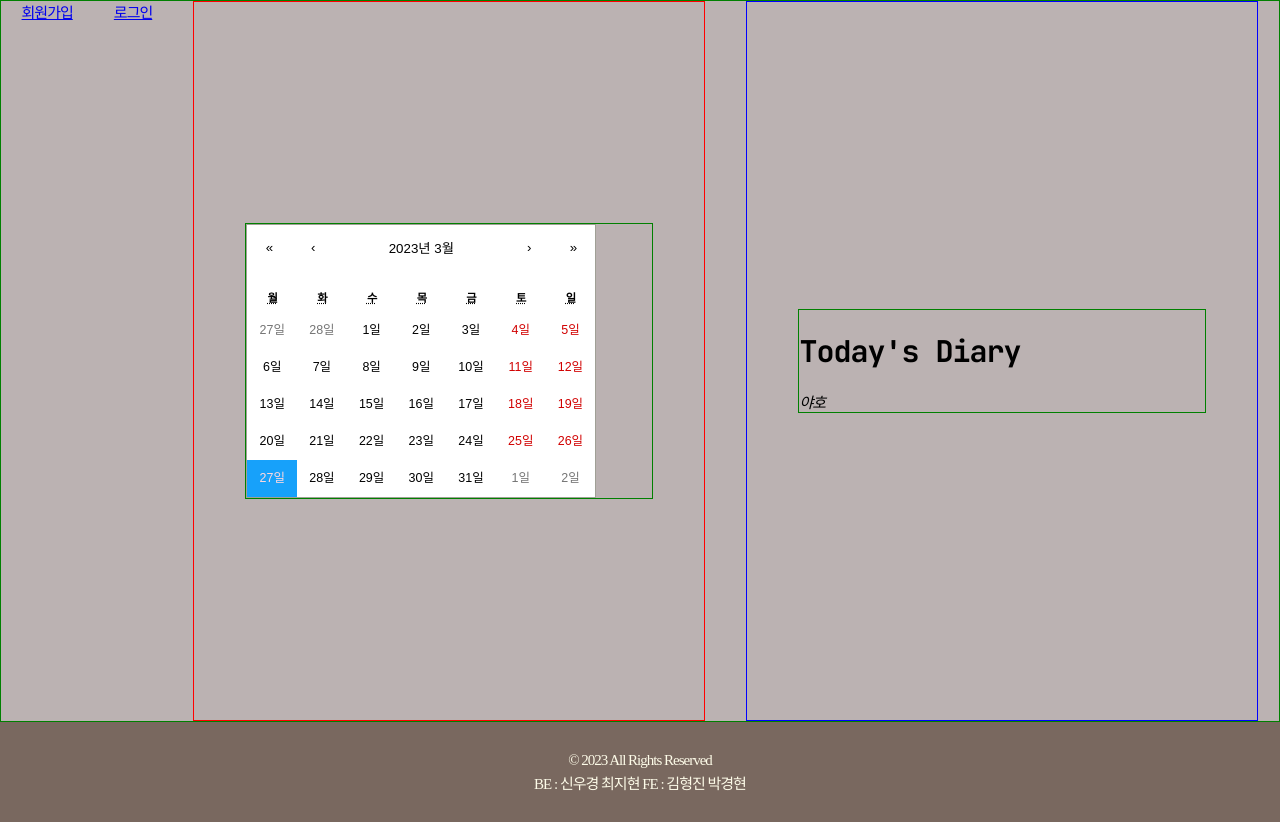
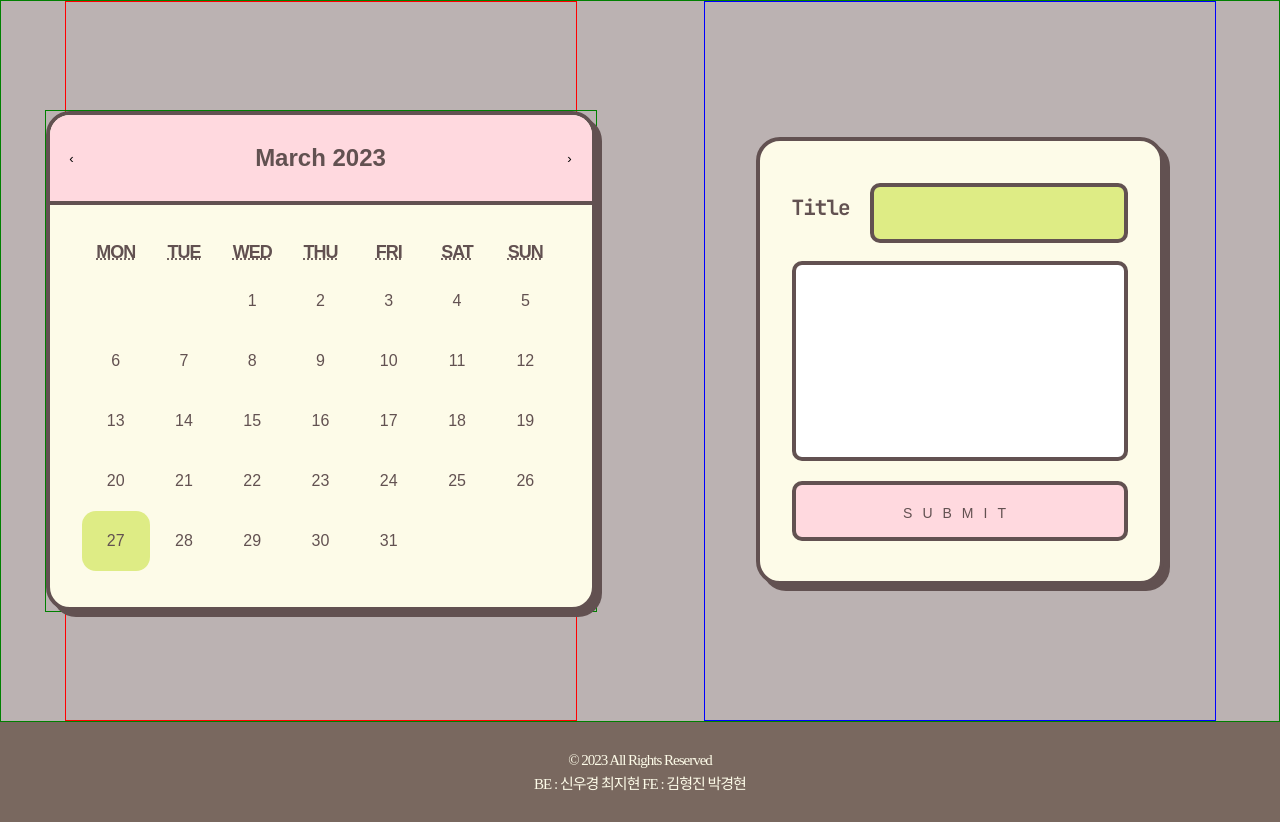
Before and after one commit to Pikadev1771/sentiment-analysis-diary, a Next.js app: page / in a window 1280 px wide. Built offline with nearby package versions, Linux system fonts and the light colour scheme.

Commit message:
style - #5 Calendar, Diary UI custom

```diff
--- a/components/button/Button.tsx
+++ b/components/button/Button.tsx
@@ -15,7 +15,8 @@ const BigButton = styled.button`
   border: 4px solid ${({ theme }) => theme.color.brown};
   border-radius: 10px;
   color: ${({ theme }) => theme.color.brown};
-  background-color: ${({ theme }) => theme.color.pink};
+  background-color: ${(props) =>
+    props.color ? props.color : ({ theme }) => theme.color.pink};
   font-size: 20px;
   font-weight: 600;
 `;
--- /dev/null
+++ b/components/calendar/ReactCalendar.tsx
@@ -0,0 +1,109 @@
+import React, { useState } from 'react';
+import styled from 'styled-components';
+import Calendar from 'react-calendar';
+import 'react-calendar/dist/Calendar.css';
+
+import Link from 'next/link';
+
+export default function ReactCalendar() {
+  const [value, onChange] = useState(new Date());
+
+  return (
+    <div>
+      <CalendarContainer>
+        {/* <Link href="/signup">회원가입</Link>
+        <Link href="/login">로그인</Link> */}
+        <Container>
+          <Calendar
+            locale="en"
+            onChange={onChange}
+            value={value}
+            formatDay={(locale, date) =>
+              date.toLocaleString('en', { day: 'numeric' })
+            }
+            next2Label={null}
+            prev2Label={null}
+            showNeighboringMonth={false}
+          />
+        </Container>
+      </CalendarContainer>
+    </div>
+  );
+}
+
+const CalendarContainer = styled.div`
+  width: 40vw;
+  height: 90vh;
+  border: 1px solid red;
+  display: flex;
+  justify-content: center;
+  align-items: center;
+`;
+
+const Container = styled.div`
+  border: 1px solid green;
+
+  .react-calendar {
+    width: 550px;
+    height: 500px;
+    background: ${({ theme }) => theme.color.cream};
+    border: 4px solid ${({ theme }) => theme.color.brown};
+    box-shadow: 6px 6px 0px 0px ${({ theme }) => theme.color.brown};
+    border-radius: 24px;
+    font-weight: 500;
+    font-size: 18px;
+    color: ${({ theme }) => theme.color.brown};
+  }
+
+  // 상단 년, 월
+  .react-calendar__navigation {
+    background: ${({ theme }) => theme.color.pink};
+    border-bottom: 4px solid ${({ theme }) => theme.color.brown};
+    height: 90px;
+    border-radius: 20px 20px 0 0;
+
+    span {
+      font-size: 24px;
+      font-weight: 600;
+      color: ${({ theme }) => theme.color.brown};
+    }
+  }
+
+  // 월 달력
+  .react-calendar__month-view {
+    padding: 12px 32px;
+    abbr {
+      // 텍스트
+      color: ${({ theme }) => theme.color.brown};
+      font-size: 16px;
+      font-weight: 500;
+    }
+  }
+
+  // 요일
+  .react-calendar__month-view__weekdays {
+    abbr {
+      // 텍스트
+      font-size: 18px;
+      font-weight: 900;
+    }
+  }
+
+  // 일
+  .react-calendar__tile {
+    text-align: center;
+    height: 60px;
+  }
+
+  // 오늘
+  .react-calendar__tile--now {
+    background: ${({ theme }) => theme.color.lime};
+
+    border-radius: 14px;
+  }
+  .react-calendar__tile--now:enabled:hover,
+  .react-calendar__tile--now:enabled:focus {
+    background: #deec85;
+    border-radius: 14px;
+  }
+`;
--- a/components/diary/Diary.tsx
+++ b/components/diary/Diary.tsx
@@ -1,8 +1,11 @@
 import React from 'react';
 import styled from 'styled-components';
+import { css } from 'styled-components';
 
 import styles from '../../styles/Diary.module.css';
 import { Roboto } from 'next/font/google';
+
+import { useForm } from 'react-hook-form';
 
 const roboto = Roboto({
   subsets: ['latin'],
@@ -11,14 +14,44 @@ const roboto = Roboto({
 });
 
 export default function Diary() {
+  const {
+    register,
+    handleSubmit,
+    watch,
+    formState: { errors },
+  } = useForm();
+
+  const onSubmit = (data) => console.log(data);
+
+  console.log('diaryTitle >>>', watch('diaryTitle'));
+  console.log('myDiary >>>', watch('myDiary'));
+
   return (
     <div>
       <DiaryContainer>
         <Container>
-          <h1>Today&apos;s Diary</h1>
+          {/* <h1>Today&apos;s Diary</h1>
           <div className={roboto.variable}>
             <p className={styles.text}>야호</p>
-          </div>
+          </div> */}
+
+          <DiaryForm onSubmit={handleSubmit(onSubmit)}>
+            <TitleContainer>
+              <h3>Title</h3>
+              <DiaryInput
+                {...register('diaryTitle', { required: true })}
+                id={'title'}
+              />
+            </TitleContainer>
+            {errors.diaryTitle && <p>제목을 작성해 주세요.</p>}
+            <DiaryInput
+              {...register('myDiary', { required: true })}
+              id={'diary'}
+            />
+
+            {errors.myDiary && <p>일기를 작성해 주세요.</p>}
+            <DiaryInput type="submit" value={'SUBMIT'} />
+          </DiaryForm>
         </Container>
       </DiaryContainer>
     </div>
@@ -36,5 +69,63 @@ const DiaryContainer = styled.div`
 
 const Container = styled.div`
   width: 80%;
-  border: 1px solid green;
+  padding: 32px;
+  background: ${({ theme }) => theme.color.cream};
+  border: 4px solid ${({ theme }) => theme.color.brown};
+  box-shadow: 6px 6px 0px 0px ${({ theme }) => theme.color.brown};
+  border-radius: 24px;
+  font-weight: 500;
+  font-size: 18px;
+  color: ${({ theme }) => theme.color.brown};
+
+  p {
+    font-size: 16px;
+    color: ${({ theme }) => theme.color.red};
+    text-align: right;
+  }
 `;
+
+const DiaryForm = styled.form`
+  max-width: 500px;
+  margin: 0 auto;
+`;
+
+const DiaryInput = styled.input`
+  display: block;
+  box-sizing: border-box;
+  width: 100%;
+  height: 200px;
+  border-radius: 10px;
+  border: 4px solid ${({ theme }) => theme.color.brown};
+  padding: 10px 15px;
+  font-size: 16px;
+  color: ${({ theme }) => theme.color.brown};
+  margin: 10px 0 8px 0;
+
+  ${(props) =>
+    props.id === 'title' &&
+    css`
+      height: 60px;
+      margin-left: 20px;
+      background: ${({ theme }) => theme.color.lime};
+    `}
+
+  ${(props) =>
+    props.type === 'submit' &&
+    css`
+      background: ${({ theme }) => theme.color.pink};
+      color: ${({ theme }) => theme.color.brown};
+      border: 4px solid ${({ theme }) => theme.color.brown};
+      height: 60px;
+      text-transform: uppercase;
+      margin-top: 20px;
+      padding: 20px;
+      font-size: 14px;
+      font-weight: 100;
+      letter-spacing: 10px;
+    `}
+`;
+
+const TitleContainer = styled.div`
+  display: flex;
+`;
--- a/components/diary/ReactCalendar.tsx
+++ /dev/null
@@ -1,42 +0,0 @@
-import React, { useState } from 'react';
-import styled from 'styled-components';
-import Calendar from 'react-calendar';
-import 'react-calendar/dist/Calendar.css';
-
-export default function ReactCalendar() {
-  const [value, onChange] = useState(new Date());
-
-  return (
-    <div>
-      <CalendarContainer>
-        <Container>
-          <Calendar locale="ko" onChange={onChange} value={value} />
-        </Container>
-      </CalendarContainer>
-    </div>
-  );
-}
-
-const CalendarContainer = styled.div`
-  width: 40vw;
-  height: 90vh;
-  border: 1px solid red;
-  display: flex;
-  justify-content: center;
-  align-items: center;
-`;
-
-const Container = styled.div`
-  width: 80%;
-  border: 1px solid green;
-
-  .react-calendar__tile--now {
-    background: #17a1fa;
-    color: #ffd9df;
-  }
-  .react-calendar__tile--now:enabled:hover,
-  .react-calendar__tile--now:enabled:focus {
-    background: #deec85;
-    color: #17a1fa;
-  }
-`;
--- a/package.json
+++ b/package.json
@@ -23,6 +23,7 @@
     "react": "18.2.0",
     "react-calendar": "^4.1.0",
     "react-dom": "18.2.0",
+    "react-hook-form": "^7.43.8",
     "styled-components": "^5.3.9",
     "styled-reset": "^4.4.5",
     "typescript": "5.0.2"
--- a/pages/index.tsx
+++ b/pages/index.tsx
@@ -1,6 +1,6 @@
 import Head from 'next/head';
-import Link from 'next/link';
-import ReactCalendar from '../components/diary/ReactCalendar';
+
+import ReactCalendar from '../components/calendar/ReactCalendar';
 import Diary from '../components/diary/Diary';
 import styled from 'styled-components';
 
@@ -12,8 +12,6 @@ export default function Home() {
       </Head>
       <div>
         <MainContainer>
-          <Link href="/signup">회원가입</Link>
-          <Link href="/login">로그인</Link>
           <ReactCalendar />
           <Diary />
         </MainContainer>
```
Also changed, not shown: pages/login/index.tsx (+5 -3 lines), 1 other file (tests, documents, lock files or other folders).
